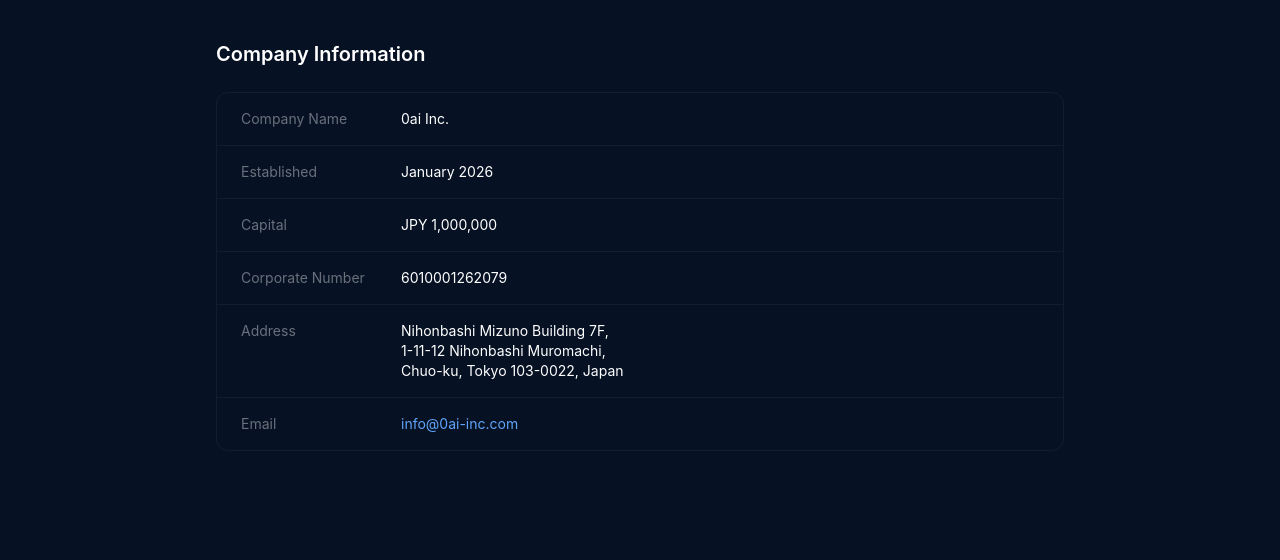
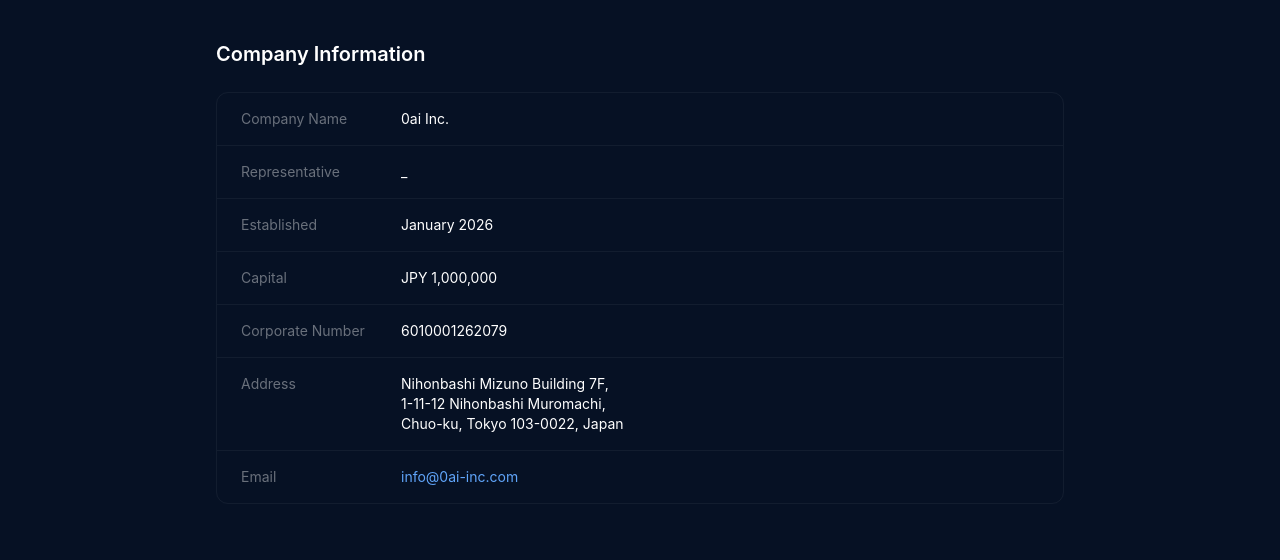
Before and after one commit to 0ai-Inc/hp, an Astro site: page /en/about in a window 1280 px wide. Shown: the part 240-800 px from the top of the page. Built offline with nearby package versions, Linux system fonts and the light colour scheme; Astro itself is replaced by a stand-in of ours.

Commit message:
chore: 代表者名を非表示（_）に変更

```diff
--- a/src/i18n/ui.ts
+++ b/src/i18n/ui.ts
@@ -47,8 +47,8 @@ export const ui = {
     'about.company.title': '会社情報',
     'about.company.name.label': '会社名',
     'about.company.name': '株式会社0ai',
-    // 'about.company.representative': '代表者',
-    // 'about.company.representative.value': '池田 元気',
+    'about.company.representative': '代表者',
+    'about.company.representative.value': '_',
     'about.company.address': '所在地',
     'about.company.address.value': '〒103-0022\n東京都中央区日本橋室町1丁目11番12号\n日本橋水野ビル7階',
     'about.company.established': '設立',
@@ -119,8 +119,8 @@ export const ui = {
     'about.company.title': 'Company Information',
     'about.company.name.label': 'Company Name',
     'about.company.name': '0ai Inc.',
-    // 'about.company.representative': 'Representative',
-    // 'about.company.representative.value': 'Genki Ikeda',
+    'about.company.representative': 'Representative',
+    'about.company.representative.value': '_',
     'about.company.address': 'Address',
     'about.company.address.value': 'Nihonbashi Mizuno Building 7F,\n1-11-12 Nihonbashi Muromachi,\nChuo-ku, Tokyo 103-0022, Japan',
     'about.company.established': 'Established',
--- a/src/pages/about.astro
+++ b/src/pages/about.astro
@@ -18,10 +18,10 @@ const t = useTranslations('ja');
               <dt class="sm:w-40 text-sm text-white/40 mb-1 sm:mb-0">{t('about.company.name.label')}</dt>
               <dd class="text-sm">{t('about.company.name')}</dd>
             </div>
-            <!-- <div class="flex flex-col sm:flex-row px-6 py-4">
+            <div class="flex flex-col sm:flex-row px-6 py-4">
               <dt class="sm:w-40 text-sm text-white/40 mb-1 sm:mb-0">{t('about.company.representative')}</dt>
               <dd class="text-sm">{t('about.company.representative.value')}</dd>
-            </div> -->
+            </div>
             <div class="flex flex-col sm:flex-row px-6 py-4">
               <dt class="sm:w-40 text-sm text-white/40 mb-1 sm:mb-0">{t('about.company.established')}</dt>
               <dd class="text-sm">{t('about.company.established.value')}</dd>
--- a/src/pages/en/about.astro
+++ b/src/pages/en/about.astro
@@ -18,10 +18,10 @@ const t = useTranslations('en');
               <dt class="sm:w-40 text-sm text-white/40 mb-1 sm:mb-0">Company Name</dt>
               <dd class="text-sm">{t('about.company.name')}</dd>
             </div>
-            <!-- <div class="flex flex-col sm:flex-row px-6 py-4">
+            <div class="flex flex-col sm:flex-row px-6 py-4">
               <dt class="sm:w-40 text-sm text-white/40 mb-1 sm:mb-0">{t('about.company.representative')}</dt>
               <dd class="text-sm">{t('about.company.representative.value')}</dd>
-            </div> -->
+            </div>
             <div class="flex flex-col sm:flex-row px-6 py-4">
               <dt class="sm:w-40 text-sm text-white/40 mb-1 sm:mb-0">{t('about.company.established')}</dt>
               <dd class="text-sm">{t('about.company.established.value')}</dd>
--- a/src/pages/en/privacy.astro
+++ b/src/pages/en/privacy.astro
@@ -60,7 +60,7 @@ import LegalLayout from '../../layouts/LegalLayout.astro';
     0ai Inc.<br />
     Nihonbashi Mizuno Building 7F, 1-11-12 Nihonbashi Muromachi,<br />
     Chuo-ku, Tokyo 103-0022, Japan<br />
-    <!-- Representative: Genki Ikeda<br /> -->
+    Representative: _<br />
     Email: <a href="mailto:info@0ai-inc.com">info@0ai-inc.com</a>
   </p>
 </LegalLayout>
--- a/src/pages/privacy.astro
+++ b/src/pages/privacy.astro
@@ -59,7 +59,7 @@ import LegalLayout from '../layouts/LegalLayout.astro';
   <p>
     株式会社0ai<br />
     〒103-0022 東京都中央区日本橋室町1丁目11番12号 日本橋水野ビル7階<br />
-    <!-- 代表者: 池田 元気<br /> -->
+    代表者: _<br />
     メール: <a href="mailto:info@0ai-inc.com">info@0ai-inc.com</a>
   </p>
 </LegalLayout>
```
